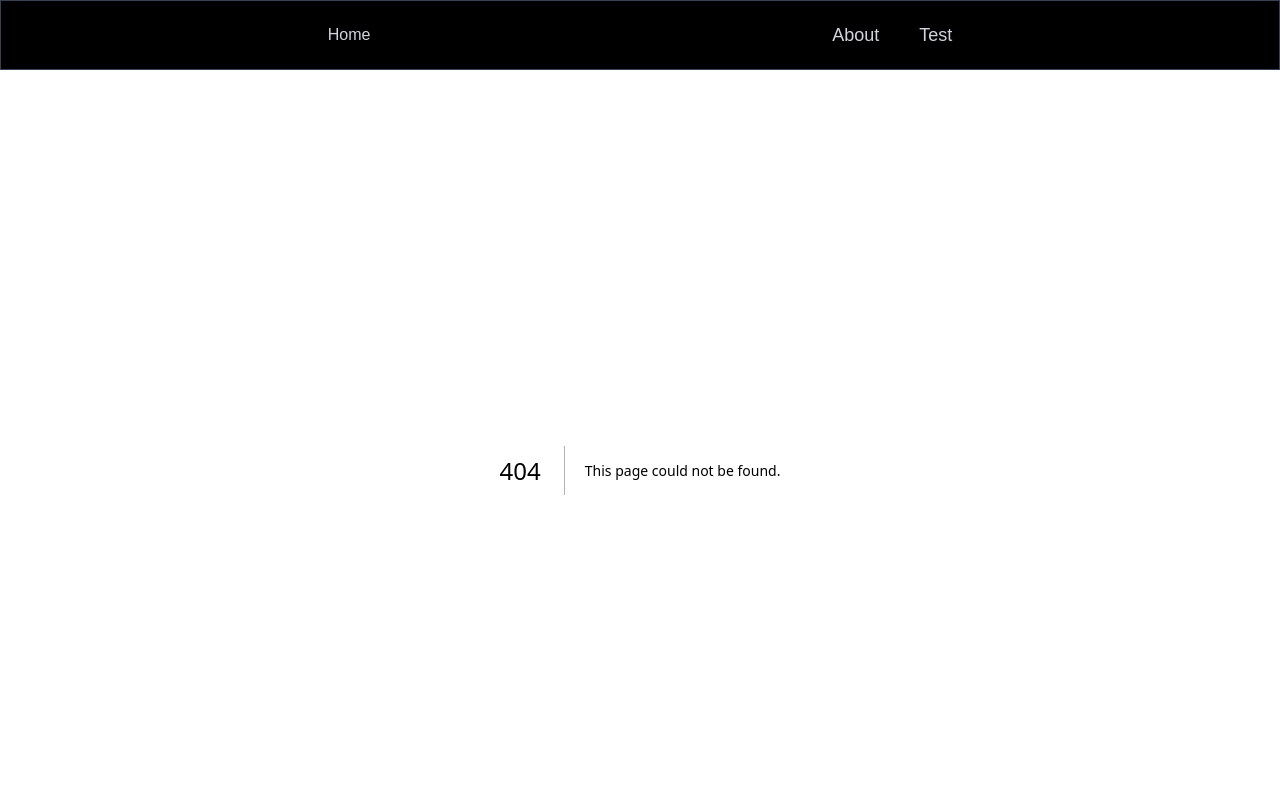
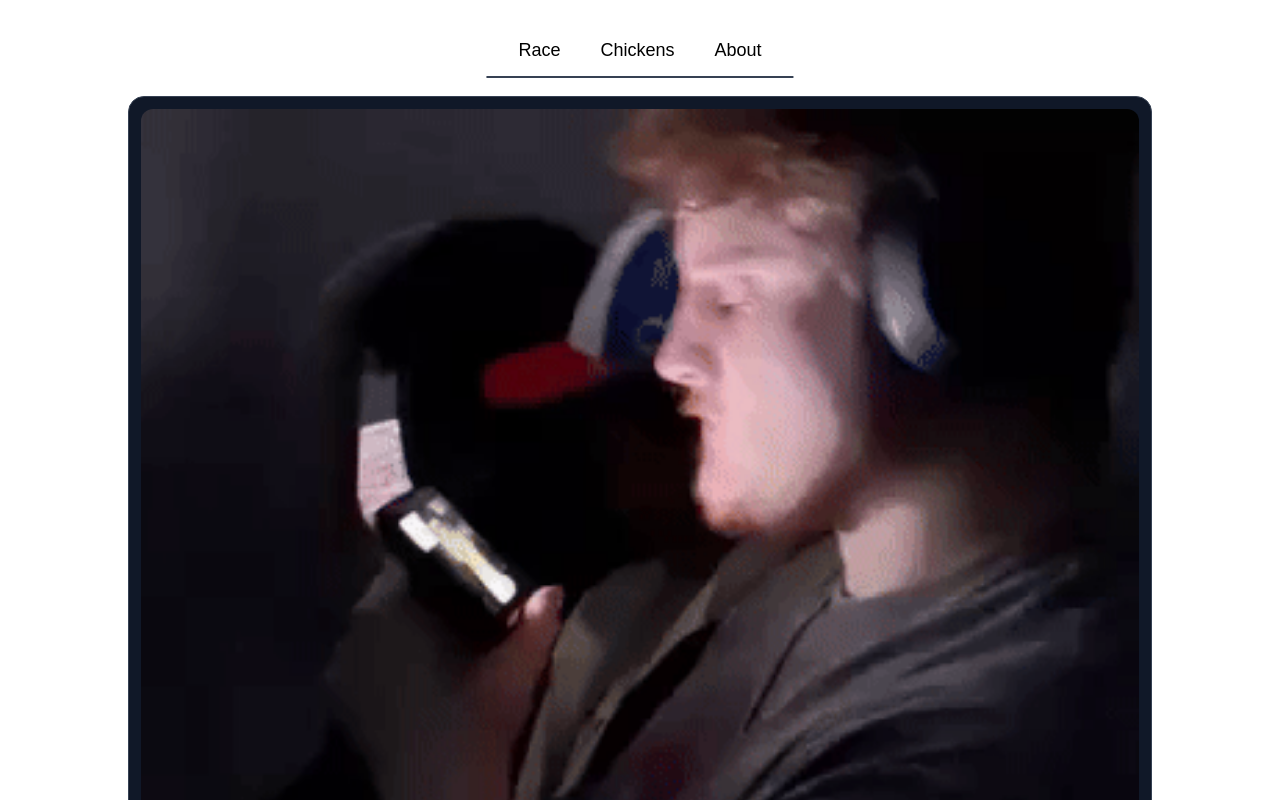
Before and after one commit to cartersw/neural-chickens, a Next.js app in the folder web/: page /chickens in a window 1280 px wide. Before the commit this address had no page. Shown: the top 800 px of the page. Built offline with nearby package versions, Linux system fonts and the light colour scheme.

Commit message:
reformat navbar

```diff
--- /dev/null
+++ b/web/src/app/about/page.tsx
@@ -0,0 +1,17 @@
+import React from 'react'
+
+const page = () => {
+    return(
+        <main className="min-h-screen flex items-center justify-center pt-24">
+            <div className="w-[80%] max-w-5xl rounded-2xl border border-gray-700 bg-gray-900 p-3">
+                <img src="/burger.gif"
+                alt="guy eating burger"
+                className="w-full h-auto rounded-xl"
+                />
+            </div>
+        </main>
+    )
+}
+
+
+export default page
--- /dev/null
+++ b/web/src/app/chickens/page.tsx
@@ -0,0 +1,17 @@
+import React from 'react'
+
+const page = () => {
+    return(
+        <main className="min-h-screen flex items-center justify-center pt-24">
+            <div className="w-[80%] max-w-5xl rounded-2xl border border-gray-700 bg-gray-900 p-3">
+                <img src="/burger.gif"
+                alt="guy eating burger"
+                className="w-full h-auto rounded-xl"
+                />
+            </div>
+        </main>
+    )
+}
+
+
+export default page
--- a/web/src/app/components/Navbar.tsx
+++ b/web/src/app/components/Navbar.tsx
@@ -4,18 +4,27 @@ import { RiNextjsFill } from 'react-icons/ri'
 
 const Navbar = () => {
     return (
-        <nav className='sticky top-0 w-full flex items-center justify-around py-5 px-24 border
-        -b border-gray-700 bg-black'>
-
-        <Link href="/" className="text-gray-300 hover:text-white transition-colors">Home</Link>
-
-            <ul className="flex gap-10 text-lg">
-                <Link href="/about" className="text-gray-300 hover:text-white transition-colors">About</Link>
-                <Link href="/test" className="text-gray-300 hover:text-white transition-colors">Test</Link>
-            </ul>
+        <nav className="fixed top-6 left-1/2 -translate-x-1/2 z-50 justify-center">
+            <div className="border-b-2 border-gray-700 px-8 py-3">
+                <ul className="flex items-center gap-10 text-lg text-black">
+                    <li>
+                        <Link href="/" className="hover:text-gray-300 transition-colors">
+                        Race
+                        </Link>
+                    </li>
+                    <li>
+                        <Link href="/chickens" className="hover:text-gray-300 transition-colors">
+                        Chickens
+                        </Link>
+                    </li>
+                    <li>
+                        <Link href="/about" className="hover:text-gray-300 transition-colors">
+                        About
+                        </Link>
+                    </li>
+                </ul>
+            </div>
         </nav>
-
-
     )
 }
 
```
